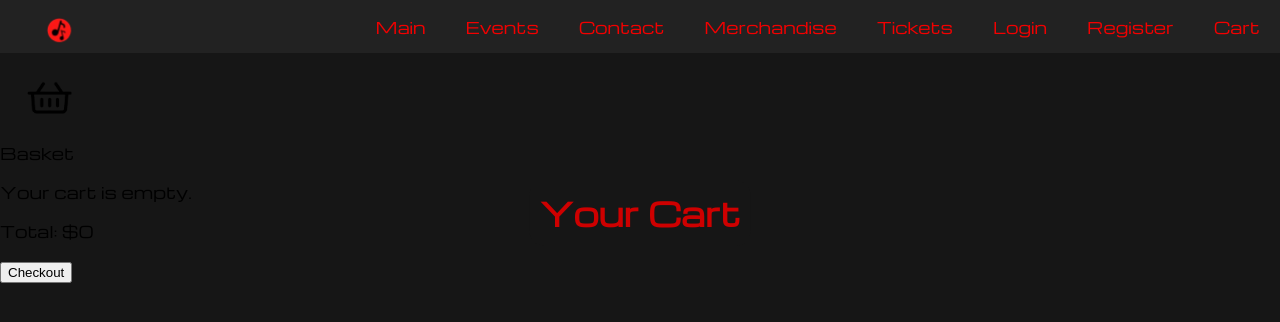
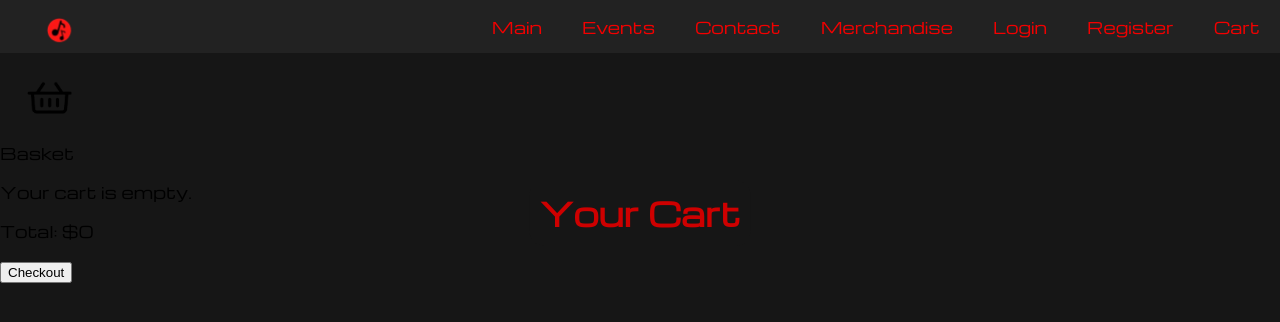
Before and after one commit to RW0990/SoftwareEngineering, a Node server app: page /cart in a window 1280 px wide. Shown: the top 322 px of the page. Run offline with Node 20, Linux system fonts and the light colour scheme; some libraries are stand-ins or nearby versions.

Commit message:
Remove 'Tickets' link from navigation

```diff
--- a/views/partials/nav.ejs
+++ b/views/partials/nav.ejs
@@ -6,7 +6,6 @@
     <li><a href="/events">Events</a></li>
     <li><a href="/contact">Contact</a></li>
     <li><a href="/merchandise">Merchandise</a></li>
-    <li><a href="/tickets">Tickets</a></li>
     <li><a href="/login">Login</a></li>
     <li><a href="/register">Register</a></li>
     <li><a href="/cart">Cart</a></li>
```
